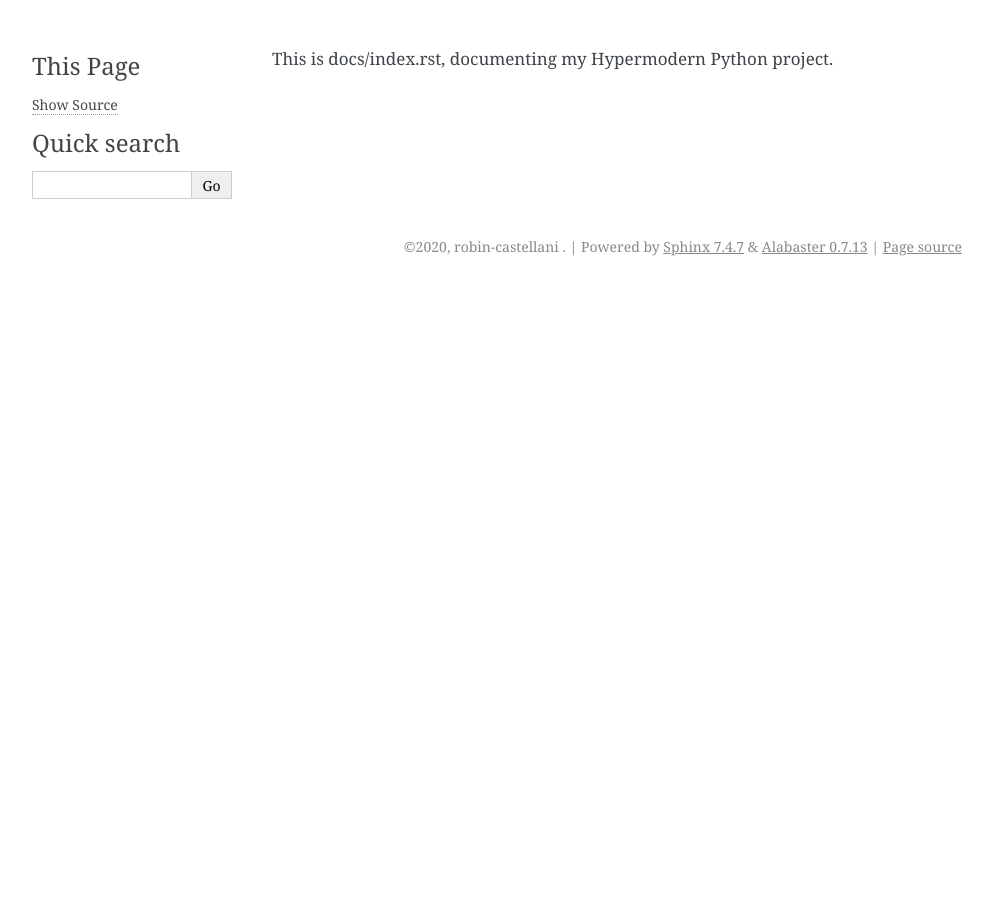
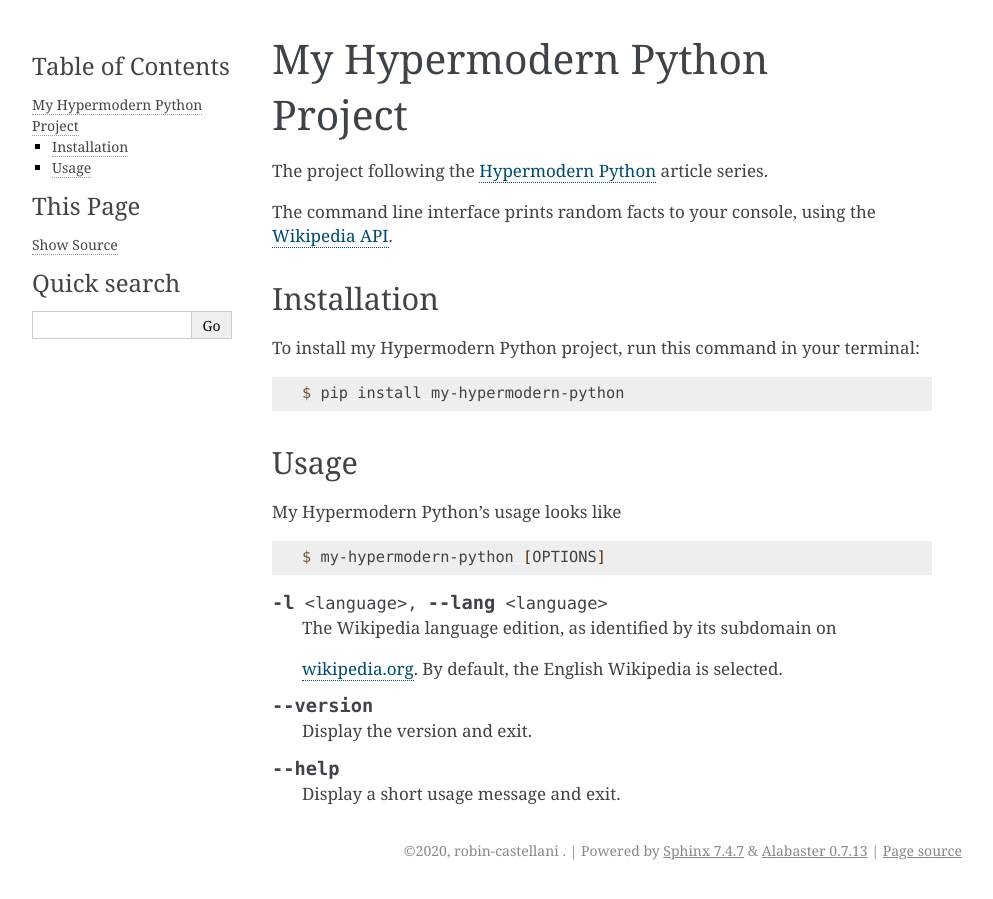
Before and after one commit to Robin-Castellani/hypermodern-python, a Sphinx documentation site: the page built from docs/index.rst, in a window 1280 px wide. Shown: the whole page, without its empty margins (148-1141 px from the left). Built offline with Sphinx 7.4.7, drawn with Linux system fonts in a browser that asks for light colours.

Commit message:
Docs: extend Sphinx documentation

```diff
--- a/docs/index.rst
+++ b/docs/index.rst
@@ -1,2 +1,50 @@
-This is docs/index.rst,
-documenting my Hypermodern Python project.
+My Hypermodern Python Project
+=============================
+
+.. toctree::
+    :hidden:
+    :maxdepth: 1
+
+    license
+
+The project following the
+`Hypermodern Python <https://cjolowicz.github.io/posts>`_
+article series.
+
+The command line interface prints random facts to your console,
+using the `Wikipedia API <https://en.wikipedia.org/api/rest_v1/#/>`_.
+
+Installation
+------------
+
+To install my Hypermodern Python project,
+run this command in your terminal:
+
+.. code-block:: console
+
+    $ pip install my-hypermodern-python
+
+Usage
+-----
+
+My Hypermodern Python's usage looks like
+
+.. code-block:: console
+
+    $ my-hypermodern-python [OPTIONS]
+
+.. option:: -l <language>, --lang <language>
+
+    The Wikipedia language edition,
+    as identified by its subdomain on
+
+    `wikipedia.org <https://www.wikipedia.org/>`_.
+    By default, the English Wikipedia is selected.
+
+.. option:: --version
+
+    Display the version and exit.
+
+.. option:: --help
+
+    Display a short usage message and exit.
--- /dev/null
+++ b/docs/license.rst
@@ -0,0 +1,4 @@
+License
+=======
+
+.. include:: ../LICENSE
```
